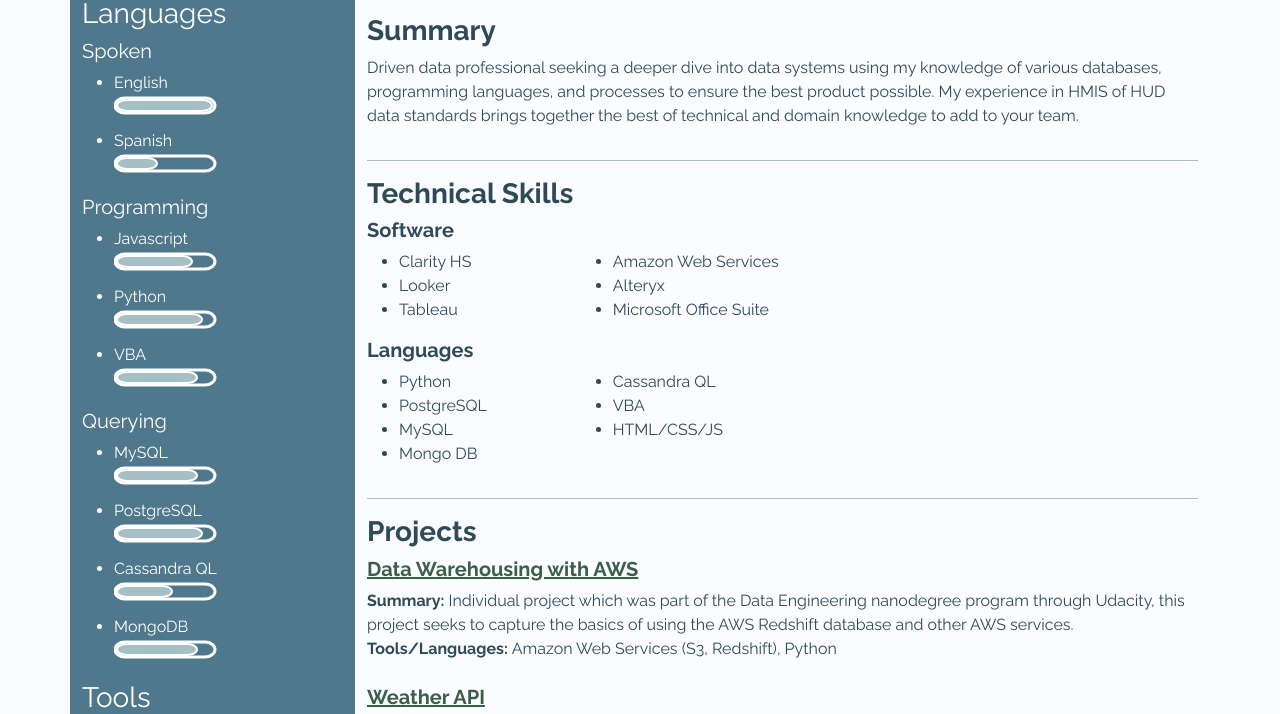
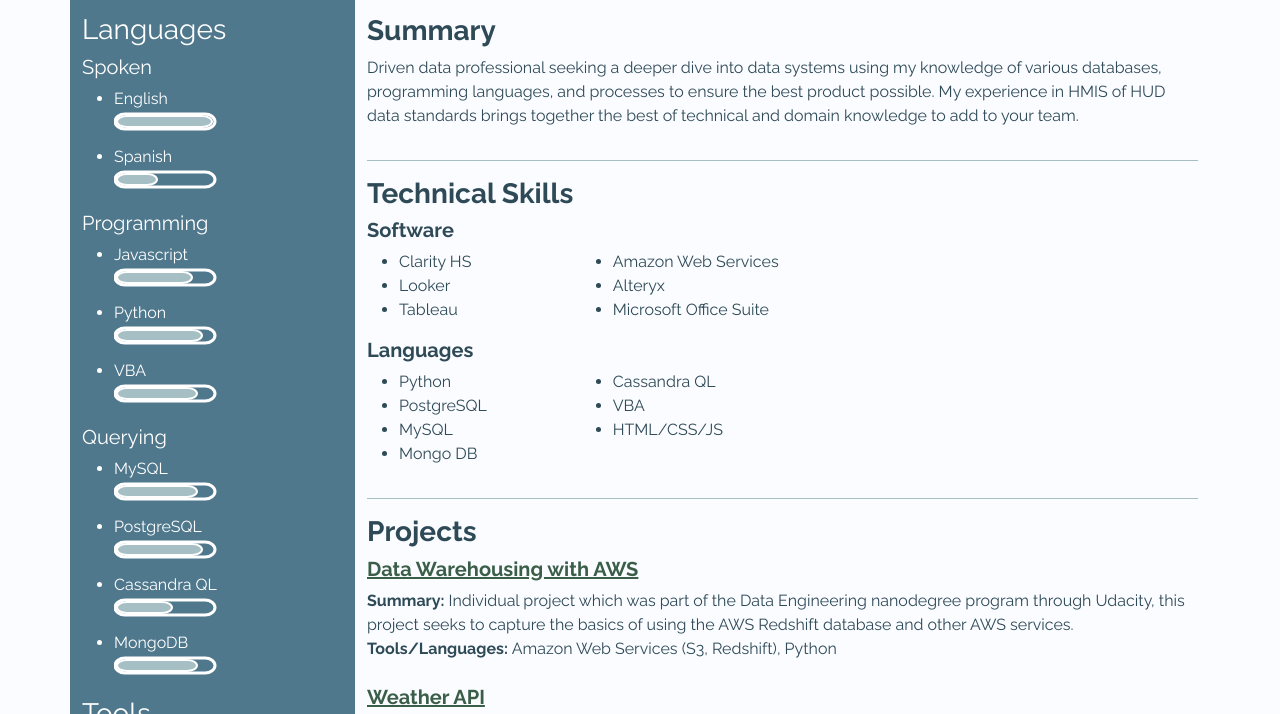
Before and after one commit to tbuck09/technical_resume, a plain HTML site: page index.html in a window 1280 px wide. Shown: the part 91-805 px from the top of the page. Drawn offline with nearby package versions, Linux system fonts and the light colour scheme.

Commit message:
Added space to top of .skill-summary

```diff
--- a/index.html
+++ b/index.html
@@ -30,7 +30,7 @@
         </header>
         <div class="row">
             <div id="skill-summary" class="order-2 col-md-3 order-md-1">
-                <h3>Languages</h3>
+                <h3 class="mt-3">Languages</h3>
                 <h5>Spoken</h5>
                 <ul>
                     <li>
```
